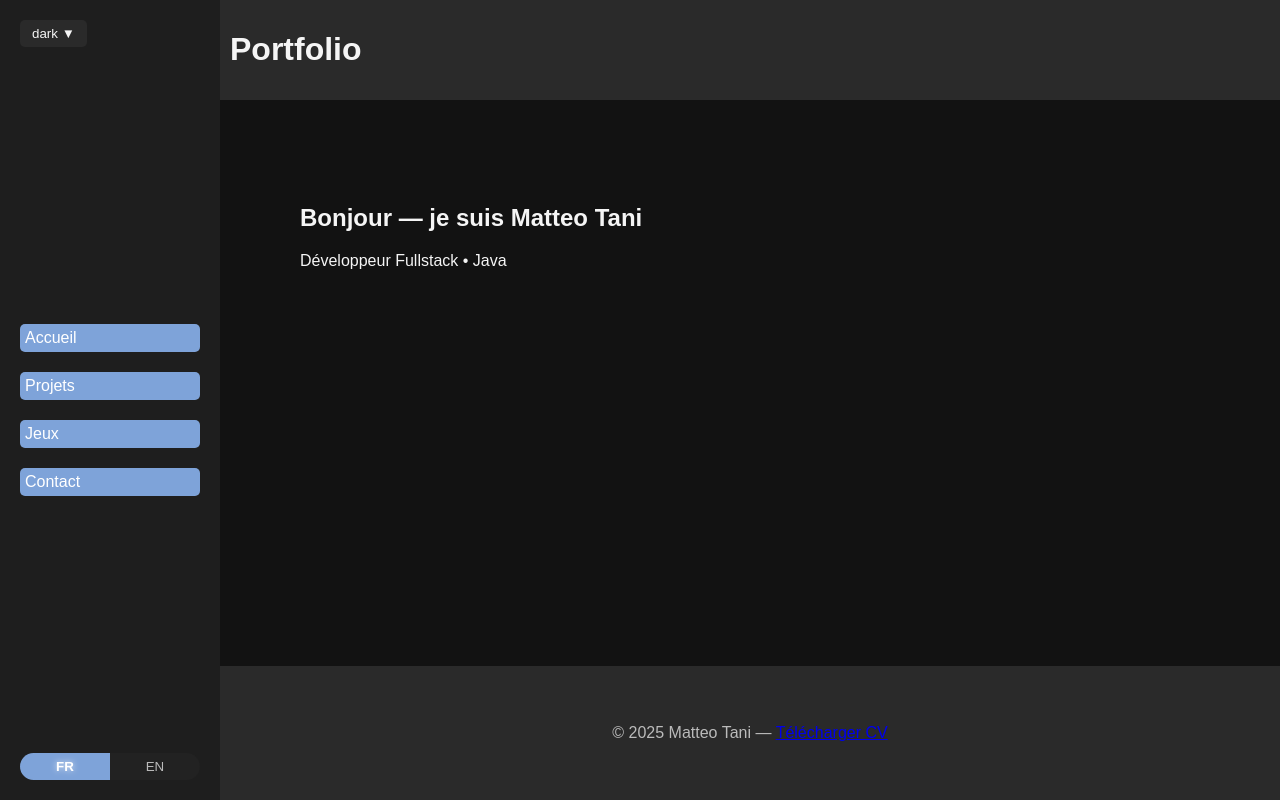
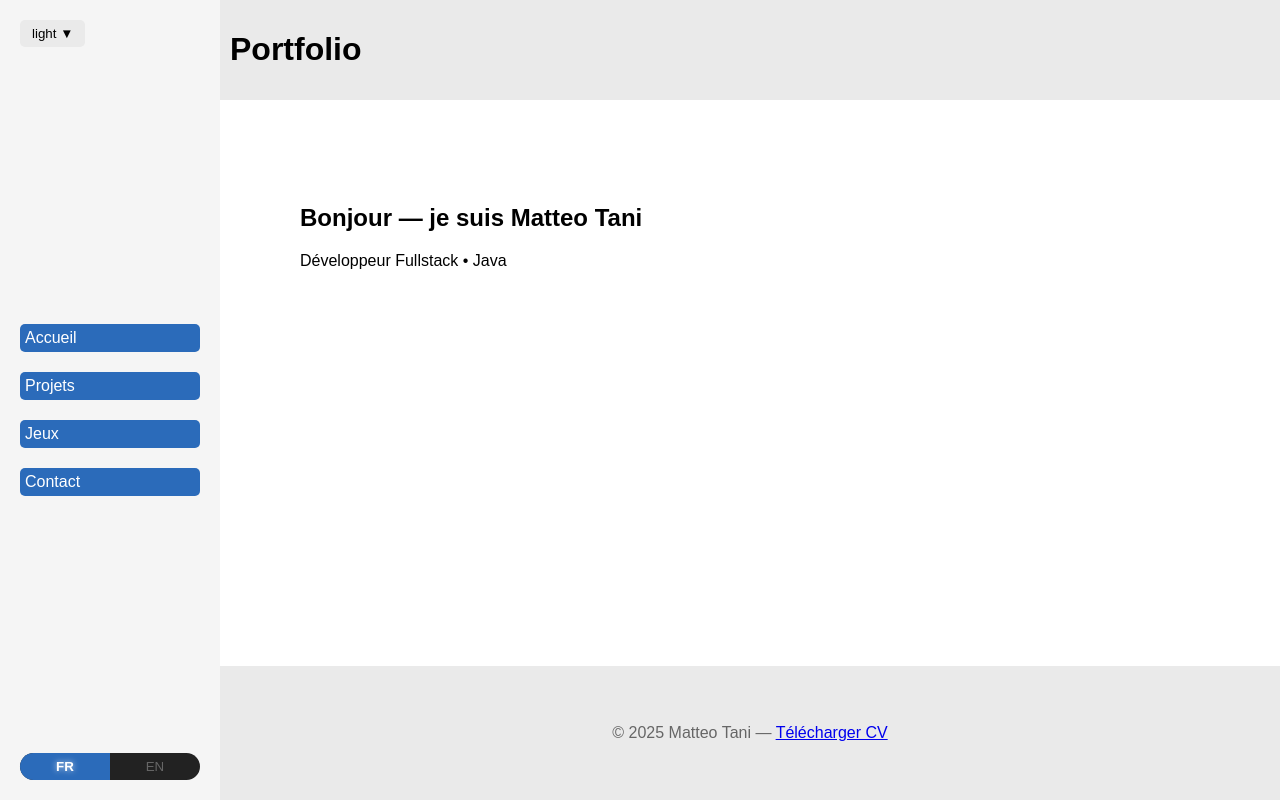
Before and after one commit to Lnaunboq/portfolio, a React (Vite) app: page / in a window 1280 px wide. Built offline with nearby package versions, Linux system fonts and the light colour scheme.

Commit message:
Refacto + Thème par défaut en fonction du thème du navigateur/windows

```diff
--- a/src/components/Footer.jsx
+++ b/src/components/Footer.jsx
@@ -3,8 +3,8 @@ import { useTheme } from "../i18n/ThemeContext";
 import { useLang } from "../i18n/LanguageContext";
 
 export default function Footer() {
-  const { theme, setTheme } = useTheme();
-  const { lang, switchLang, t } = useLang();
+  useTheme();
+  const { t } = useLang();
 
   return (
     <footer className="footer">
--- a/src/components/Header.jsx
+++ b/src/components/Header.jsx
@@ -1,9 +1,8 @@
-// src/components/Header.jsx
 import React from "react";
 import { useLang } from "../i18n/LanguageContext";
 
 export default function Header() {
-  const { lang, switchLang } = useLang();
+  useLang();
 
   return (
     <header className="header">
--- a/src/i18n/LanguageContext.jsx
+++ b/src/i18n/LanguageContext.jsx
@@ -1,4 +1,3 @@
-// src/i18n/LanguageContext.jsx
 import React, { createContext, useState, useContext } from "react";
 import fr from "./fr.json";
 import en from "./en.json";
@@ -23,6 +22,7 @@ export function LanguageProvider({ children }) {
     );
 }
 
+// eslint-disable-next-line react-refresh/only-export-components
 export function useLang() {
     return useContext(LanguageContext);
 }
--- a/src/i18n/ThemeContext.jsx
+++ b/src/i18n/ThemeContext.jsx
@@ -1,22 +1,39 @@
 import React, { createContext, useState, useContext, useEffect } from "react";
-import themes from "./themes.json"; // ✅ import du JSON
+import themes from "./themes.json";
 
 const ThemeContext = createContext();
 
 export function ThemeProvider({ children }) {
-    const [theme, setTheme] = useState("dark");
+  const getPreferredTheme = () => {
+    if (
+      window.matchMedia &&
+      window.matchMedia("(prefers-color-scheme: dark)").matches
+    ) {
+      return "dark";
+    }
+    return "light";
+  };
+
+  const [theme, setTheme] = useState(getPreferredTheme());
 
   const switchTheme = (newTheme) => {
     setTheme(newTheme);
   };
 
-    // appliquer les variables CSS
   useEffect(() => {
     const themeColors = themes[theme]?.colors || {};
     Object.entries(themeColors).forEach(([key, value]) => {
       document.documentElement.style.setProperty(key, value);
     });
   }, [theme]);
+
+  useEffect(() => {
+    const mediaQuery = window.matchMedia("(prefers-color-scheme: dark)");
+    const handleChange = (e) => setTheme(e.matches ? "dark" : "light");
+
+    mediaQuery.addEventListener("change", handleChange);
+    return () => mediaQuery.removeEventListener("change", handleChange);
+  }, []);
 
   return (
     <ThemeContext.Provider value={{ theme, switchTheme, themes }}>
@@ -25,6 +42,7 @@ export function ThemeProvider({ children }) {
   );
 }
 
+// eslint-disable-next-line react-refresh/only-export-components
 export function useTheme() {
   return useContext(ThemeContext);
 }
```
Lines whose indentation alone changed are shown as unchanged.
